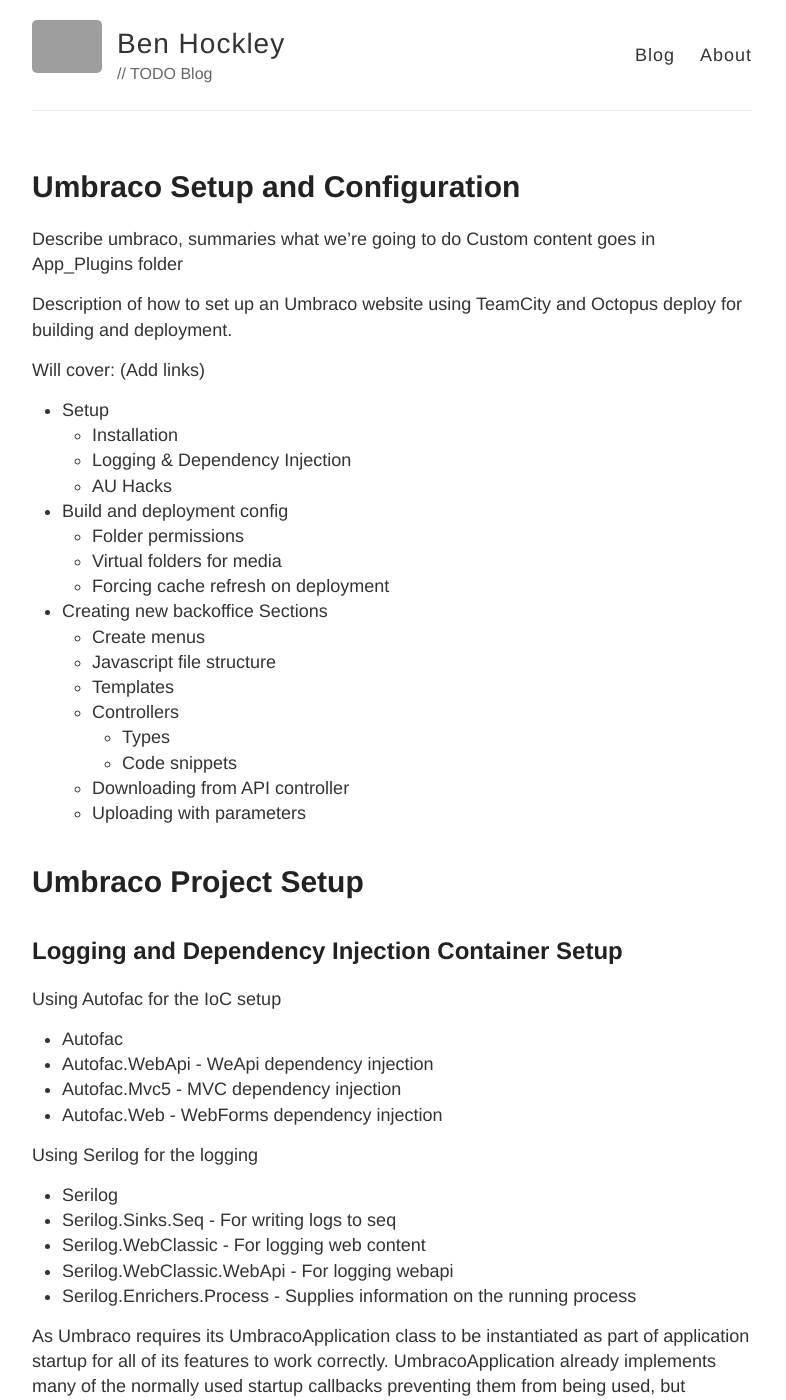
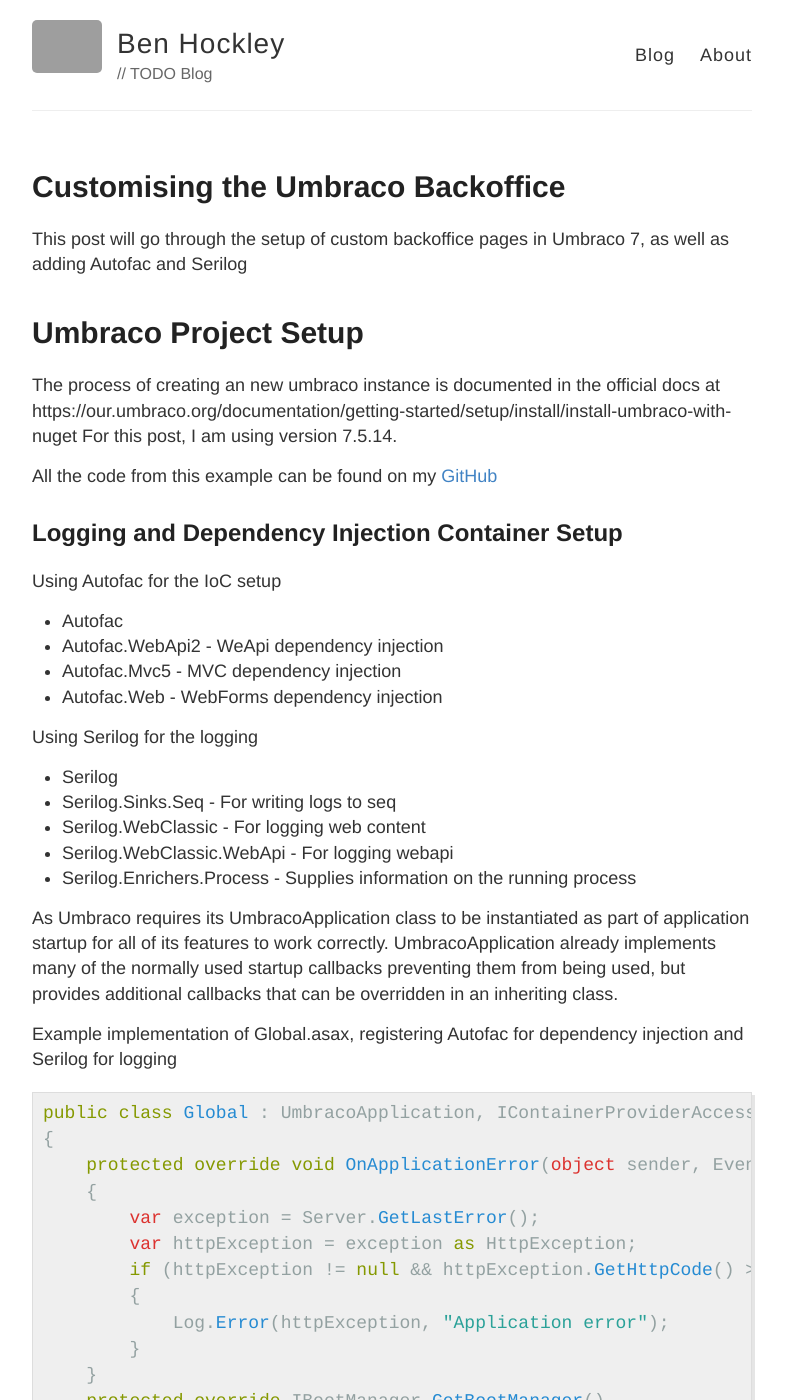
Before and after one commit to Togusa09/Togusa09.github.io, a Jekyll site: the page built from _posts/2017-10-4-Custom-Umbraco-Backoffice-Pages.md, in a window 1280 px wide and 1400 px high. Shown: the whole window, without its empty margins (248-1034 px from the left). Built offline with Jekyll 4.4.1, drawn with Linux system fonts in a browser that asks for light colours; comment, search, counter and statistics services are not loaded; grey boxes are pictures that could not be loaded.

Commit message:
Added github link

```diff
--- a/_posts/2017-10-4-Custom-Umbraco-Backoffice-Pages.md
+++ b/_posts/2017-10-4-Custom-Umbraco-Backoffice-Pages.md
@@ -1,39 +1,22 @@
 ---
 layout: post
-title: Umbraco Setup and Configuration
+title: Customising the Umbraco Backoffice
 ---
 
-Describe umbraco, summaries what we're going to do
-Custom content goes in App_Plugins folder
-
-Description of how to set up an Umbraco website using TeamCity and Octopus deploy for building and deployment.
-
-Will cover: (Add links)
-- Setup
-    - Installation
-    - Logging & Dependency Injection
-    - AU Hacks
-- Build and deployment config
-    - Folder permissions
-    - Virtual folders for media
-    - Forcing cache refresh on deployment
-- Creating new backoffice Sections
-    - Create menus
-    - Javascript file structure
-    - Templates
-    - Controllers
-        - Types
-        - Code snippets
-    - Downloading from API controller
-    - Uploading with parameters
+This post will go through the setup of custom backoffice pages in Umbraco 7, as well as adding Autofac and Serilog
 
 # Umbraco Project Setup
+
+The process of creating an new umbraco instance is documented in the official docs at https://our.umbraco.org/documentation/getting-started/setup/install/install-umbraco-with-nuget
+For this post, I am using version 7.5.14.
+
+All the code from this example can be found on my [GitHub](https://github.com/Togusa09/UmbracoBackofficeSample)
 
 ## Logging and Dependency Injection Container Setup
 
 Using Autofac for the IoC setup
 - Autofac
-- Autofac.WebApi - WeApi dependency injection
+- Autofac.WebApi2 - WeApi dependency injection
 - Autofac.Mvc5 - MVC dependency injection
 - Autofac.Web - WebForms dependency injection
 
```
